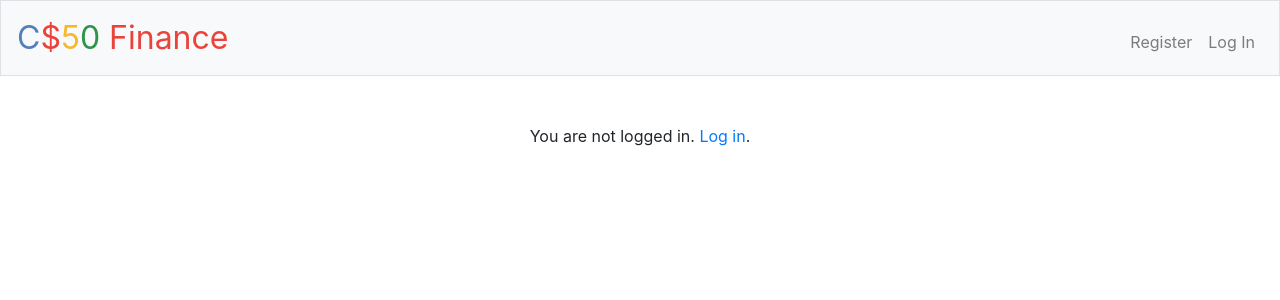
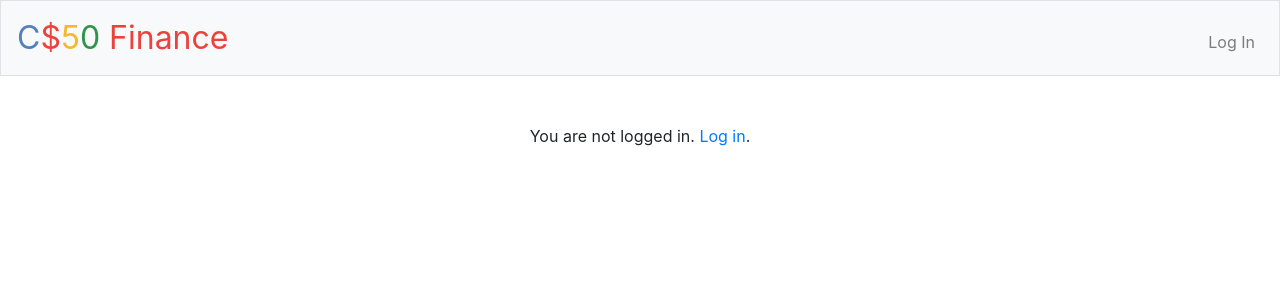
Before and after one commit to pkumar23/pkumar23.github.io, a Python web app: template templates/index.html in a window 1280 px wide. Shown: the top 300 px of the page. Run offline with Jinja, Linux system fonts and the light colour scheme; the template is opened without the code that fills it, so the values that code supplies are empty; some libraries are stand-ins or nearby versions.

Commit message:
Update layout.html

```diff
--- a/templates/layout.html
+++ b/templates/layout.html
@@ -34,17 +34,15 @@
             <div class="collapse navbar-collapse" id="navbar">
                 {% if session.user_id %}
                     <ul class="navbar-nav mr-auto mt-2">
-                        <li class="nav-item"><a class="nav-link" href="/quote">Quote</a></li>
-                        <li class="nav-item"><a class="nav-link" href="/buy">Buy</a></li>
-                        <li class="nav-item"><a class="nav-link" href="/sell">Sell</a></li>
-                        <li class="nav-item"><a class="nav-link" href="/history">History</a></li>
+                        <li class="nav-item"><a class="nav-link" href="/map">Map</a></li>
+                        <li class="nav-item"><a class="nav-link" href="/check">Check In/Out</a></li>
+                        <li class="nav-item"><a class="nav-link" href="/friends">Find My Friends</a></li>
                     </ul>
                     <ul class="navbar-nav ml-auto mt-2">
                         <li class="nav-item"><a class="nav-link" href="/logout">Log Out</a></li>
                     </ul>
                 {% else %}
                     <ul class="navbar-nav ml-auto mt-2">
-                        <li class="nav-item"><a class="nav-link" href="/register">Register</a></li>
                         <li class="nav-item"><a class="nav-link" href="/login">Log In</a></li>
                     </ul>
                 {% endif %}
```
